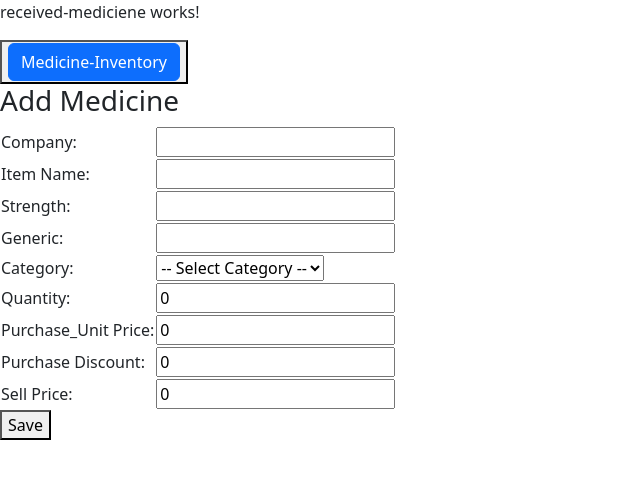
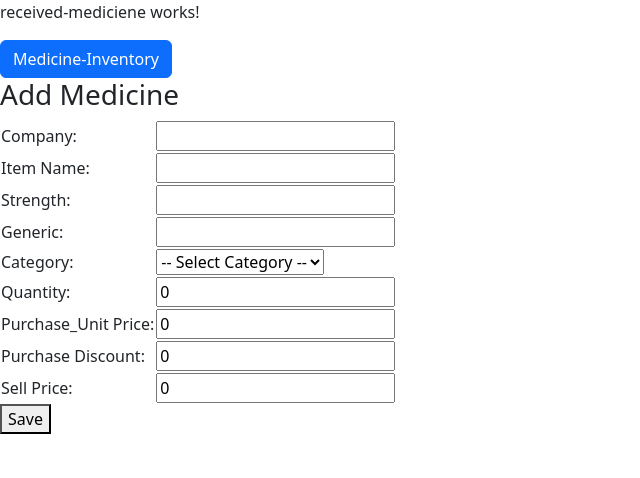
Before and after one commit to OmarFaruq97/pharmacy_management_system, an Angular app in the folder pharmacy_management_frontend/: page /receive-med in a window 1280 px wide. Shown: the top 478 px of the page, without its empty margins (0-640 px from the left). Built offline with nearby package versions, Linux system fonts and the light colour scheme.

Commit message:
Update received-mediciene.component.html

```diff
--- a/pharmacy_management_frontend/src/app/received-mediciene/received-mediciene.component.html
+++ b/pharmacy_management_frontend/src/app/received-mediciene/received-mediciene.component.html
@@ -1,7 +1,5 @@
 <p>received-mediciene works!</p>
-<button>
     <a href="inventory" class="btn btn-primary">Medicine-Inventory</a>
-</button>
 <h3>Add Medicine</h3>
 <form #form="ngForm" (ngSubmit)="onSubmit(form)">
   <table>
```
